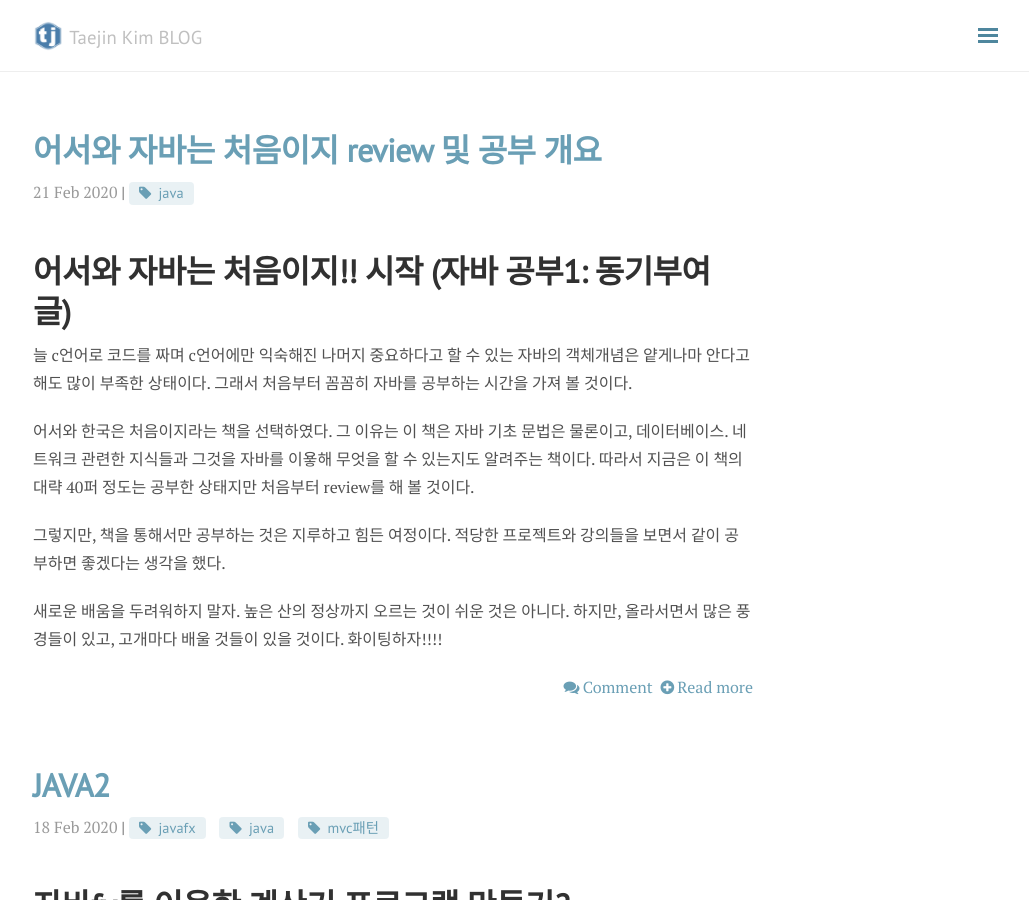
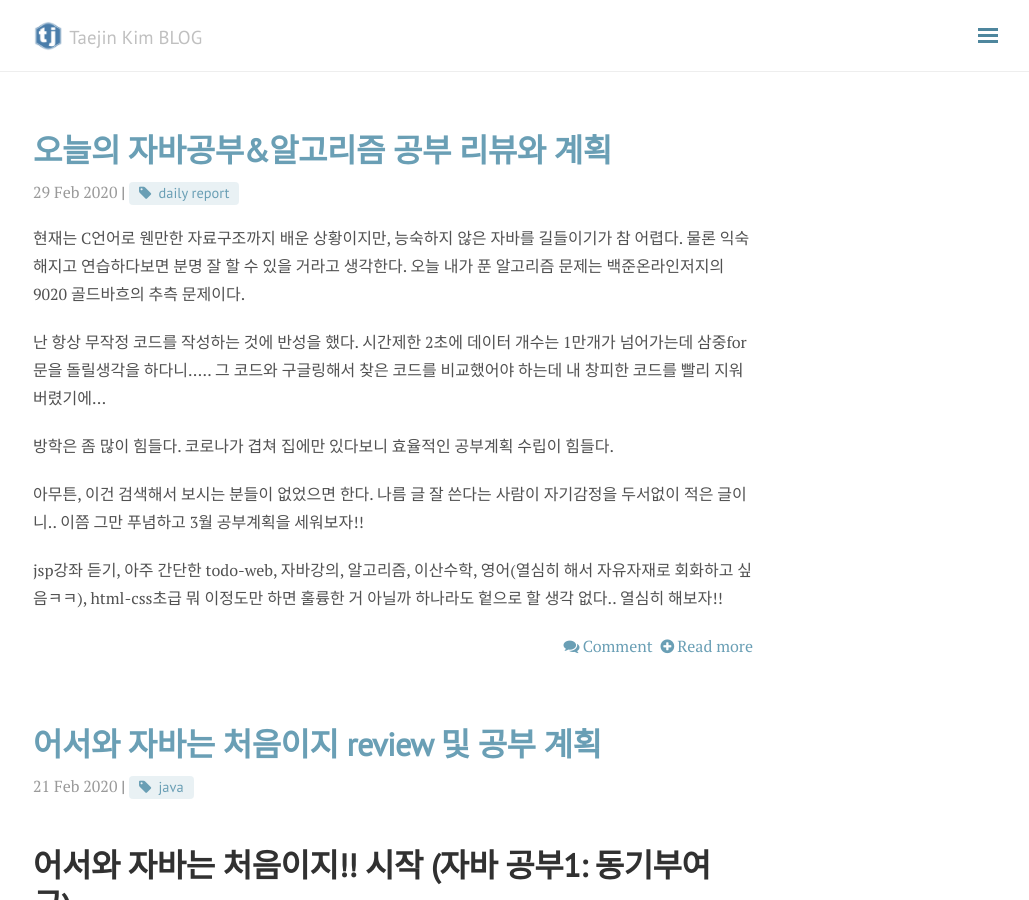
Before and after one commit to kimtaejin3/kimtaejin3.github.io, a Jekyll site: the page built from blog/index.html, in a window 1280 px wide and 900 px high. Shown: the whole window, without its empty margins (247-1276 px from the left). Built offline with Jekyll 4.4.1, drawn with Linux system fonts in a browser that asks for light colours; nearby versions of some CDN libraries; the list of posts is cut into pages by our own code; comment, search, counter and statistics services are not loaded.

Commit message:
update
something new

```diff
--- a/_posts/2020-02-21-java3.md
+++ b/_posts/2020-02-21-java3.md
@@ -1,6 +1,6 @@
 ---
 layout: post
-title: 어서와 자바는 처음이지 review 및 공부 개요
+title: 어서와 자바는 처음이지 review 및 공부 계획
 categories: JAVA
 tags: [java]
 ---
--- /dev/null
+++ b/_posts/2020-02-29-howifeel.md
@@ -0,0 +1,19 @@
+---
+layout: post
+title: 오늘의 자바공부&알고리즘 공부 리뷰와 계획
+categories: JAVA
+tags: [daily report]
+---
+
+현재는 C언어로 웬만한 자료구조까지 배운 상황이지만, 능숙하지 않은 자바를 길들이기가 참 어렵다. 물론 익숙해지고 연습하다보면 분명 잘 할 수 있을 거라고 생각한다.
+오늘 내가 푼 알고리즘 문제는 백준온라인저지의 9020 골드바흐의 추측 문제이다.
+
+난 항상 무작정 코드를 작성하는 것에 반성을 했다. 시간제한 2초에 데이터 개수는 1만개가 넘어가는데 삼중for문을 돌릴생각을 하다니.....
+그 코드와 구글링해서 찾은 코드를 비교했어야 하는데 내 창피한 코드를 빨리 지워버렸기에...
+
+방학은 좀 많이 힘들다. 코로나가 겹쳐 집에만 있다보니 효율적인 공부계획 수립이 힘들다.
+
+아무튼, 이건 검색해서 보시는 분들이 없었으면 한다. 나름 글 잘 쓴다는 사람이 자기감정을 두서없이 적은 글이니..
+이쯤 그만 푸념하고 3월 공부계획을 세워보자!!
+
+jsp강좌 듣기, 아주 간단한 todo-web, 자바강의, 알고리즘, 이산수학, 영어(열심히 해서 자유자재로 회화하고 싶음ㅋㅋ), html-css초급 뭐 이정도만 하면 훌륭한 거 아닐까 하나라도 헡으로 할 생각 없다.. 열심히 해보자!!
```
Also changed, not shown: _posts/2020-02-10-web.md (+1 -1 lines).
